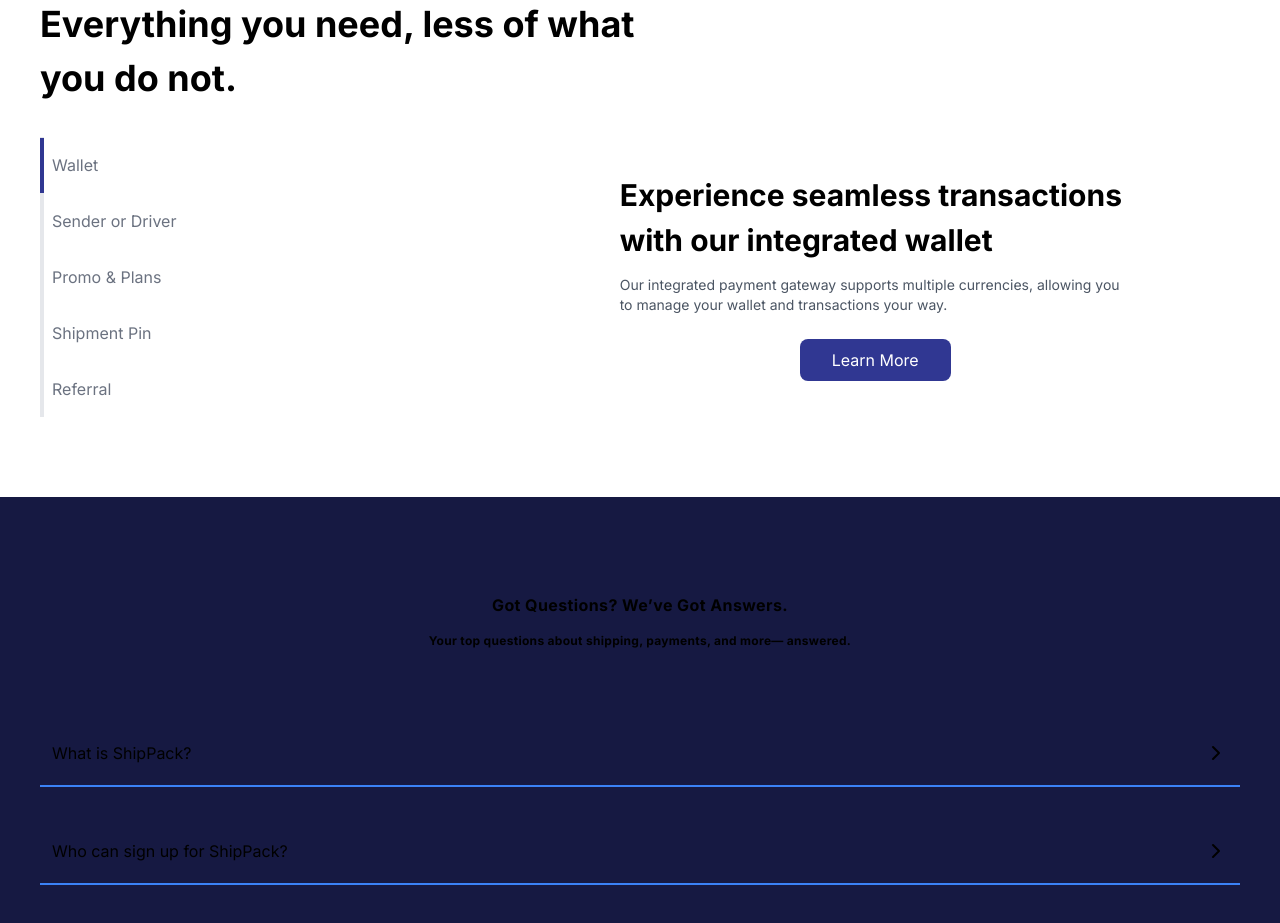
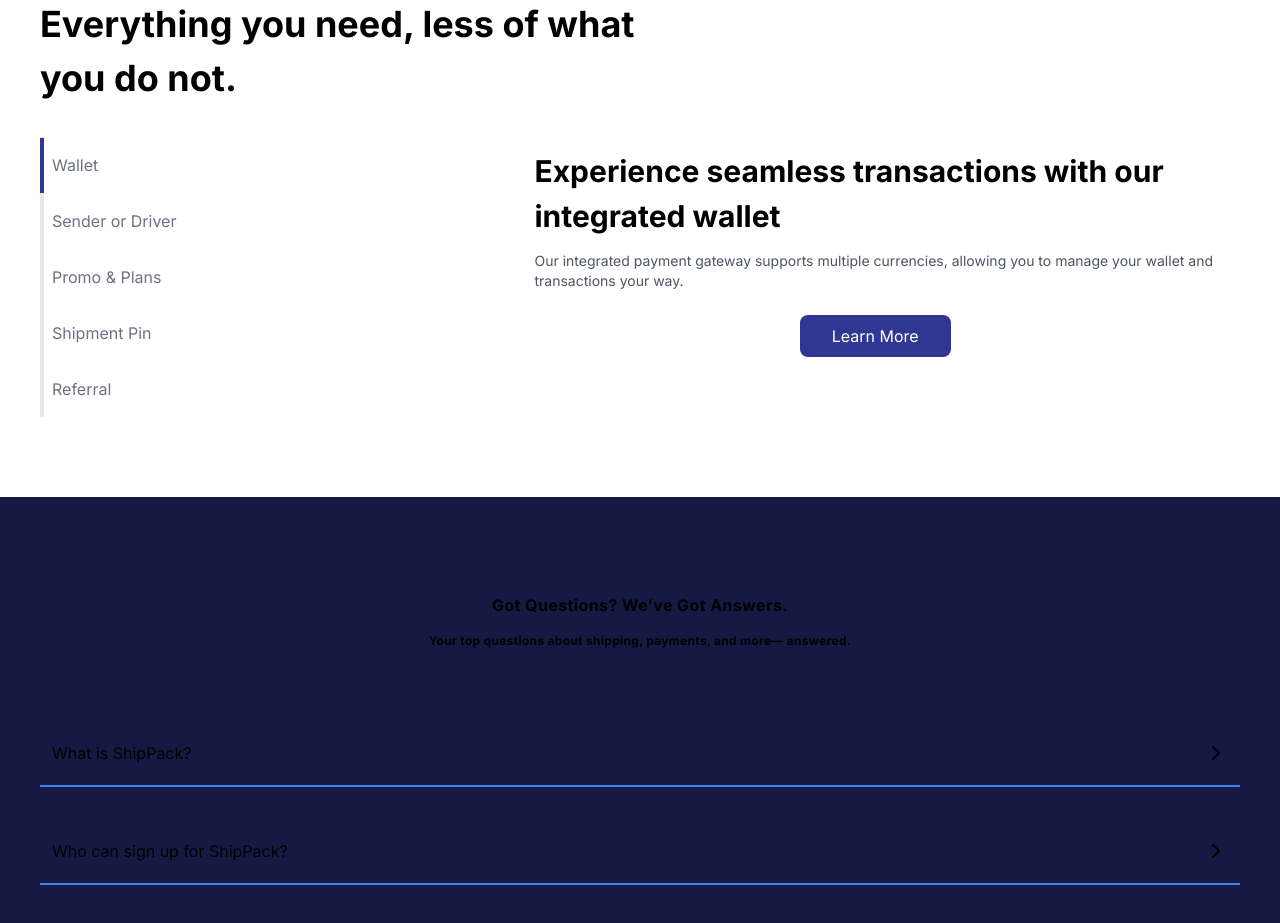
Before and after one commit to Idomason/Logistics, a Next.js app: page / in a window 1280 px wide. Shown: the part 1980-2903 px from the top of the page. Built offline with nearby package versions, Linux system fonts and the light colour scheme.

Commit message:
make some changes to the payment component layout

```diff
--- a/components/Payment/Payment.tsx
+++ b/components/Payment/Payment.tsx
@@ -130,12 +130,12 @@
         </div>
         {slide.map((slideData) => (
           <div key={slideData.id}>
-            <div className='w-full flex flex-col items-center py-6 px-6 leading-relaxed bg-gray-200 md:bg-transparent text-gray-600  rounded-3xl'>
-              <h2 className='font-bold text-xlg text-black py-3 md:text-3xl md:text-left md:w-3/4 md:leading-normal text-center'>
+            <div className='flex flex-col items-center md:items-start py-6 md:py-0 px-6 leading-relaxed bg-gray-200 md:bg-transparent text-gray-600  rounded-3xl md:text-left'>
+              <h2 className='font-bold text-xlg text-black py-3 md:text-3xl md:text-left md:leading-normal text-center'>
                 {slideData.heading}
               </h2>
-              <p className='text-sm pb-6 md:w-3/4'>{slideData.paragraph}</p>
-              <button className='py-2 px-8 bg-primary text-white max-w-max rounded-lg self-center right-0'>
+              <p className='text-sm pb-6'>{slideData.paragraph}</p>
+              <button className='py-2 px-8 bg-primary text-white max-w-max rounded-lg self-center'>
                 Learn More
               </button>
             </div>
```
